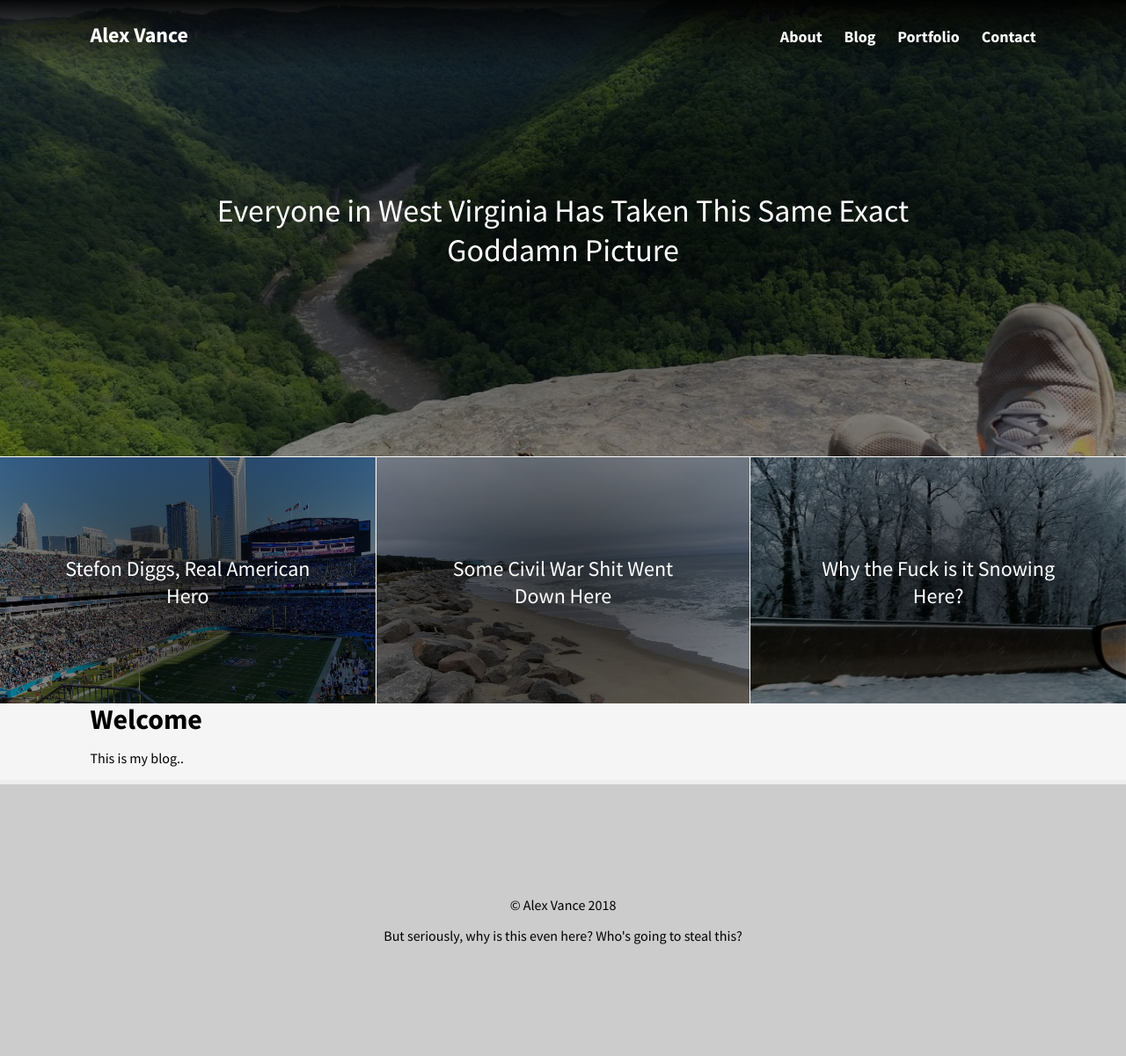
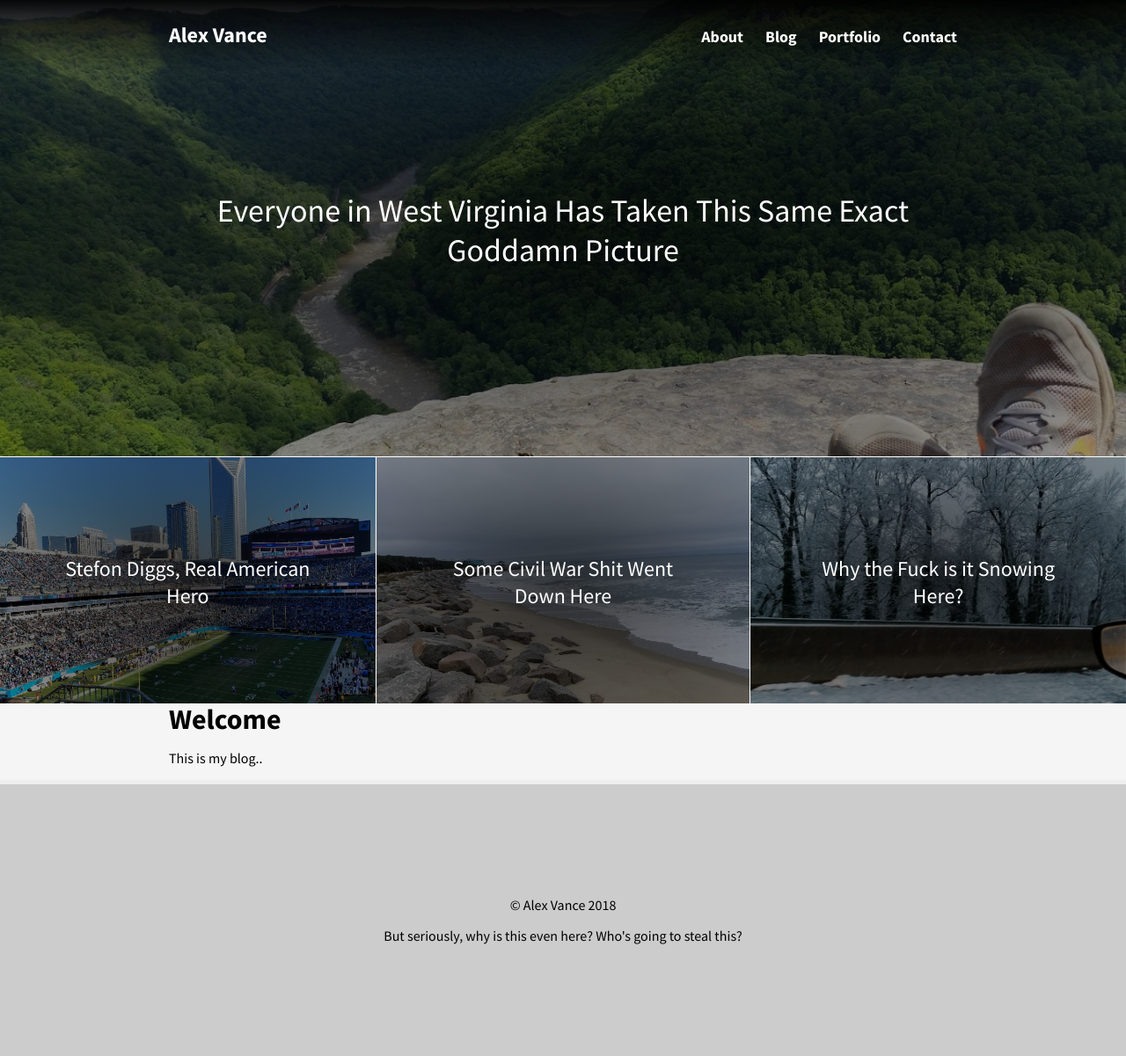
Before and after one commit to HerdADVance/blog, a PHP site: page / in a window 1280 px wide. Shown: the whole page at 88% size. Run offline with PHP 8.4, Linux system fonts and the light colour scheme.

Commit message:
Changed wrap width

```diff
--- a/assets/css/style.css
+++ b/assets/css/style.css
@@ -22,7 +22,7 @@ body{
 	text-align: center;
 }
 .wrap{
-	padding: 0 8%;
+	padding: 0 15%;
 }
 .overlay-text{
 	color: #FFF;
```
